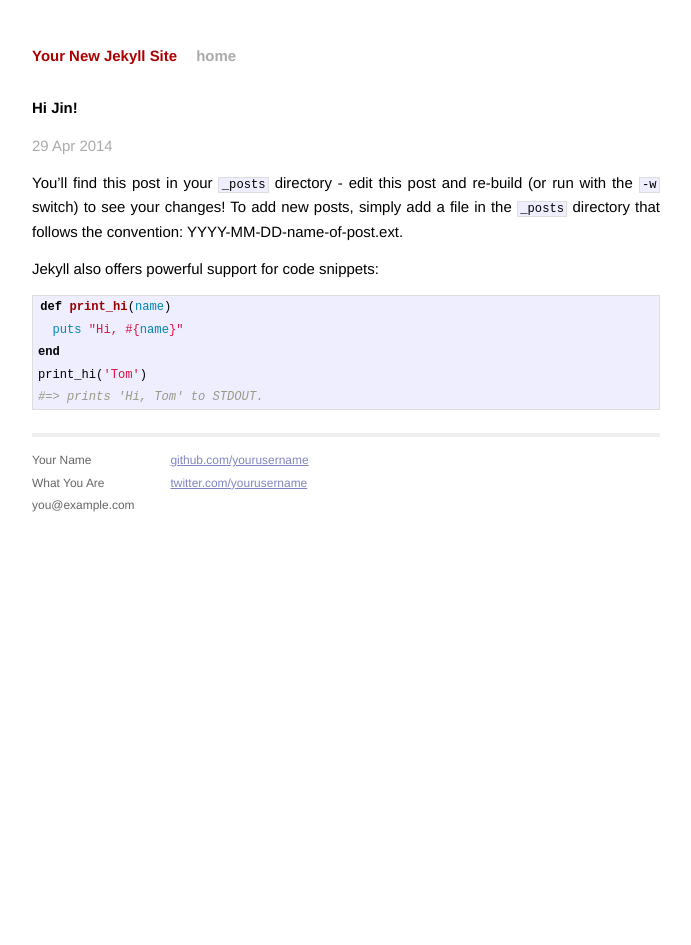
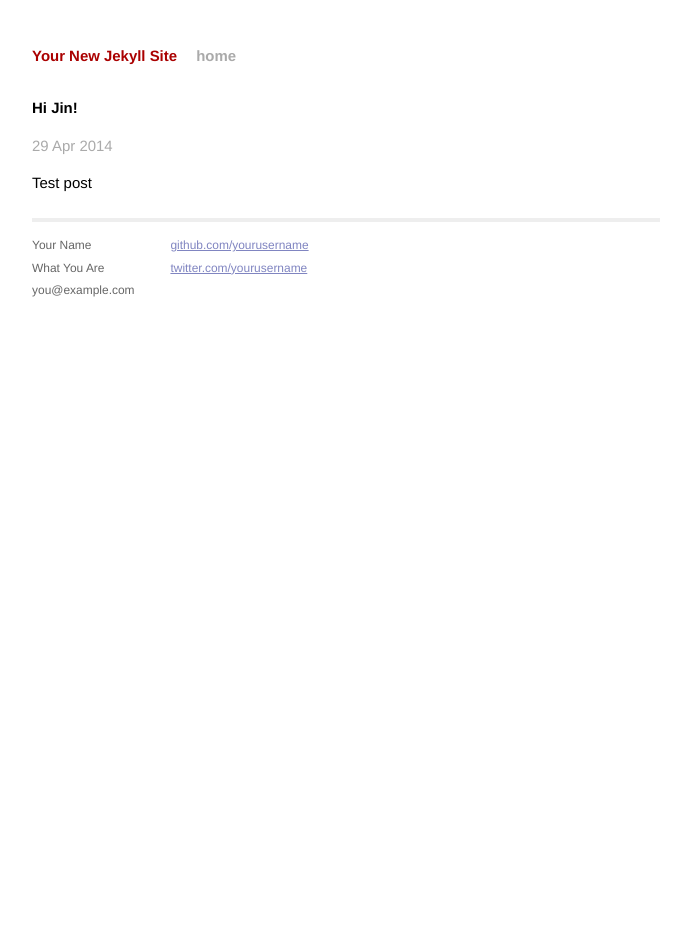
Before and after one commit to esperco/timeco.github.io, a Jekyll site: the page built from _posts/2014-04-29-hi-jin.markdown, in a window 1280 px wide. Shown: the whole page, without its empty margins (294-985 px from the left). Built offline with Jekyll 4.4.1, drawn with Linux system fonts in a browser that asks for light colours; Markdown is read by kramdown in place of the engine named in the settings.

Commit message:
test post

```diff
--- a/_posts/2014-04-29-hi-jin.markdown
+++ b/_posts/2014-04-29-hi-jin.markdown
@@ -5,15 +5,4 @@
 categories: jekyll update
 ---
 
-You'll find this post in your `_posts` directory - edit this post and re-build (or run with the `-w` switch) to see your changes!
-To add new posts, simply add a file in the `_posts` directory that follows the convention: YYYY-MM-DD-name-of-post.ext.
-
-Jekyll also offers powerful support for code snippets:
-
-{% highlight ruby %}
-def print_hi(name)
-  puts "Hi, #{name}"
-end
-print_hi('Tom')
-#=> prints 'Hi, Tom' to STDOUT.
-{% endhighlight %}
+Test post
```
